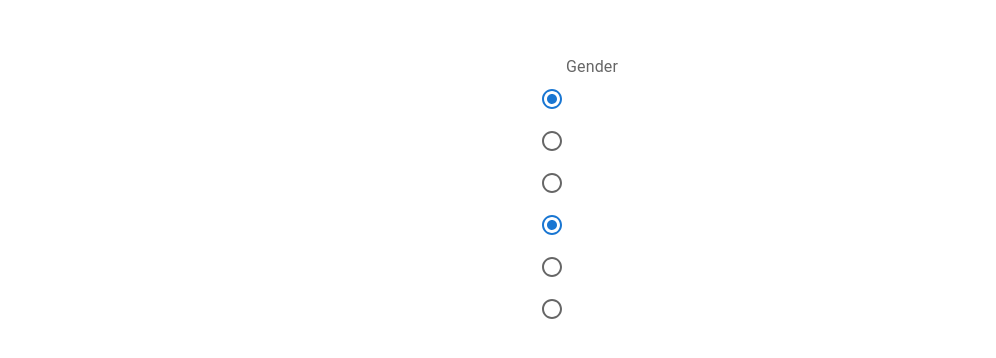
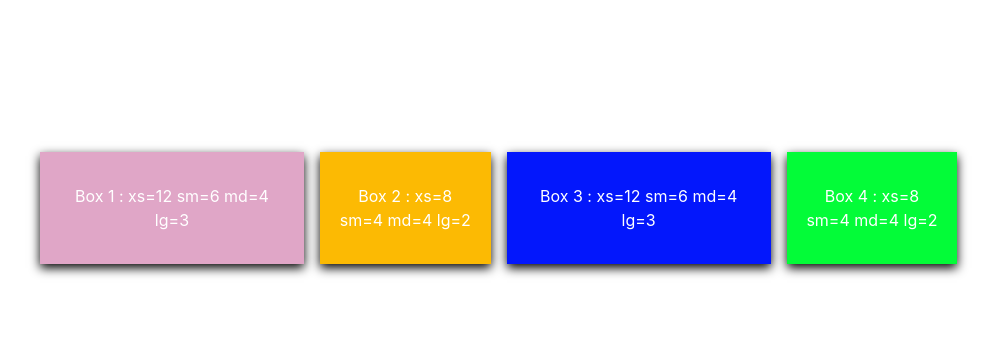
Before and after one commit to sameera474/Materials-UI-Project, a React (Vite) app: page / in a window 1280 px wide. Shown: the part 208-566 px from the top of the page, without its empty margins (48-1044 px from the left). Built offline with nearby package versions, Linux system fonts and the light colour scheme.

Commit message:
Add Grid

```diff
--- a/src/App.jsx
+++ b/src/App.jsx
@@ -6,7 +6,9 @@ import "./App.css";
 // import { MuiBox } from "./components/MuiBox";
 // import { MuiCard } from "./components/MuiCard";
 // import { MuiSelect } from "./components/MuiSelect";
-import { MuiRadioButton } from "./components/MuiRadioButton";
+// import { MuiRadioButton } from "./components/MuiRadioButton";
+// import { MuiNavbar } from "./components/MuiNavbar";
+import { MuiGrid } from "./components/MuiGrid";
 
 function App() {
   return (
@@ -17,7 +19,9 @@ function App() {
       {/* <MuiBox /> */}
       {/* <MuiCard /> */}
       {/* <MuiSelect /> */}
-      <MuiRadioButton />
+      {/* <MuiRadioButton /> */}
+      {/* <MuiNavbar /> */}
+      <MuiGrid />
     </>
   );
 }
--- /dev/null
+++ b/src/components/MuiGrid.jsx
@@ -0,0 +1,101 @@
+import React from "react";
+import { Grid, Stack, Box, Typography } from "@mui/material";
+
+export const MuiGrid = () => {
+  return (
+    <Stack sx={{ flexGrow: 1 }} columnGap={2} rowGap={2}>
+      <Grid container spacing={2}>
+        <Grid item xs={12} sm={6} md={4} lg={3}>
+          <Box
+            sx={{
+              height: "100%",
+              p: 2,
+              bgcolor: "#e0a6c7",
+              alignItems: "center",
+              display: "flex",
+              boxShadow: "0 4px 10px rgba(0,0,0)",
+            }}
+          >
+            <Typography variant="subtitle" textAlign="center" color="white">
+              Box 1 : xs=12 sm=6 md=4 lg=3
+            </Typography>
+          </Box>
+          {/* <Grid container justifyContent="center" spacing={3}>
+            <Grid item>Item 1</Grid>
+            <Grid item>Item 2</Grid>
+            <Grid item>Item 3</Grid>
+          </Grid> */}
+        </Grid>
+
+        <Grid item xs={8} sm={4} md={4} lg={2}>
+          <Box
+            sx={{
+              height: "100%",
+              p: 2,
+              bgcolor: "#fcba03",
+              alignItems: "center",
+              display: "flex",
+              boxShadow: "0 4px 10px rgba(0,0,0)",
+            }}
+          >
+            <Typography variant="subtitle" textAlign="center" color="white">
+              Box 2 : xs=8 sm=4 md=4 lg=2
+            </Typography>
+          </Box>
+        </Grid>
+
+        <Grid item xs={12} sm={6} md={4} lg={3}>
+          <Box
+            sx={{
+              height: "100%",
+              p: 2,
+              bgcolor: "#0317fc",
+              alignItems: "center",
+              display: "flex",
+              boxShadow: "0 4px 10px rgba(0,0,0)",
+              color: "white",
+            }}
+          >
+            <Typography variant="subtitle" textAlign="center" color="white">
+              Box 3 : xs=12 sm=6 md=4 lg=3
+            </Typography>
+          </Box>
+        </Grid>
+
+        <Grid item xs={8} sm={4} md={4} lg={2}>
+          <Box
+            sx={{
+              height: "100%",
+              p: 2,
+              bgcolor: "#03fc38 ",
+              alignItems: "center",
+              display: "flex",
+              boxShadow: "0 4px 10px rgba(0,0,0)",
+            }}
+          >
+            <Typography variant="subtitle" textAlign="center" color="white">
+              Box 4 : xs=8 sm=4 md=4 lg=2
+            </Typography>
+          </Box>
+        </Grid>
+      </Grid>
+
+      {/* <Grid container spacing={3}>
+        <Grid item xs={6}>
+          <Grid container justifyContent="flex-start" spacing={3}>
+            <Grid item>Item 4</Grid>
+            <Grid item>Item 5</Grid>
+          </Grid>
+        </Grid>
+        <Grid item xs={6}>
+          <Grid container justifyContent="flex-end" spacing={3}>
+            <Grid item>Item 6</Grid>
+            <Grid item>Item 7</Grid>
+          </Grid>
+        </Grid>
+      </Grid>
+
+      <Grid container spacing={3}></Grid> */}
+    </Stack>
+  );
+};
--- /dev/null
+++ b/src/components/MuiNavbar.jsx
@@ -0,0 +1,101 @@
+import * as React from "react";
+import AppBar from "@mui/material/AppBar";
+// import Box from "@mui/material/Box";
+import Toolbar from "@mui/material/Toolbar";
+import Typography from "@mui/material/Typography";
+import Button from "@mui/material/Button";
+import IconButton from "@mui/material/IconButton";
+import MenuIcon from "@mui/icons-material/Menu";
+import CodeIcon from "@mui/icons-material/Code";
+import { useState } from "react";
+import { Stack, useTheme, useMediaQuery, Drawer } from "@mui/material";
+
+export const MuiNavbar = () => {
+  const theme = useTheme();
+  const isMobile = useMediaQuery(theme.breakpoints.down("md"));
+  const [mobileOpen, setMobileOpen] = useState(false);
+  const handleOpeningDrawer = () => {
+    setMobileOpen(true);
+  };
+  const drawerList = (
+    <Stack
+      direction="column"
+      spacing={2}
+      sx={{
+        width: 250,
+        padding: 2,
+      }}
+    >
+      <Button
+        sx={{
+          color: "blue",
+        }}
+      >
+        Home
+      </Button>
+      <Button
+        sx={{
+          color: "blue",
+        }}
+      >
+        About
+      </Button>
+    </Stack>
+  );
+
+  return (
+    <AppBar>
+      <Toolbar>
+        {isMobile ? (
+          <>
+            <IconButton
+              color="white"
+              onClick={handleOpeningDrawer}
+              sx={{ mr: 2 }}
+            >
+              <MenuIcon />
+            </IconButton>
+            <Drawer open={mobileOpen} onClose={() => setMobileOpen(false)}>
+              {drawerList}
+            </Drawer>
+          </>
+        ) : (
+          <>
+            <CodeIcon
+              sx={{
+                color: "white",
+                mr: 2,
+              }}
+            />
+            <Typography
+              variant="h6"
+              component="div"
+              sx={{
+                flexGrow: 1,
+                alignItems: "flex-start",
+              }}
+            >
+              Sameera
+            </Typography>
+            <Stack direction="row" spacing={2}>
+              <Button
+                sx={{
+                  color: "white",
+                }}
+              >
+                Home
+              </Button>
+              <Button
+                sx={{
+                  color: "white",
+                }}
+              >
+                About
+              </Button>
+            </Stack>
+          </>
+        )}
+      </Toolbar>
+    </AppBar>
+  );
+};
```
